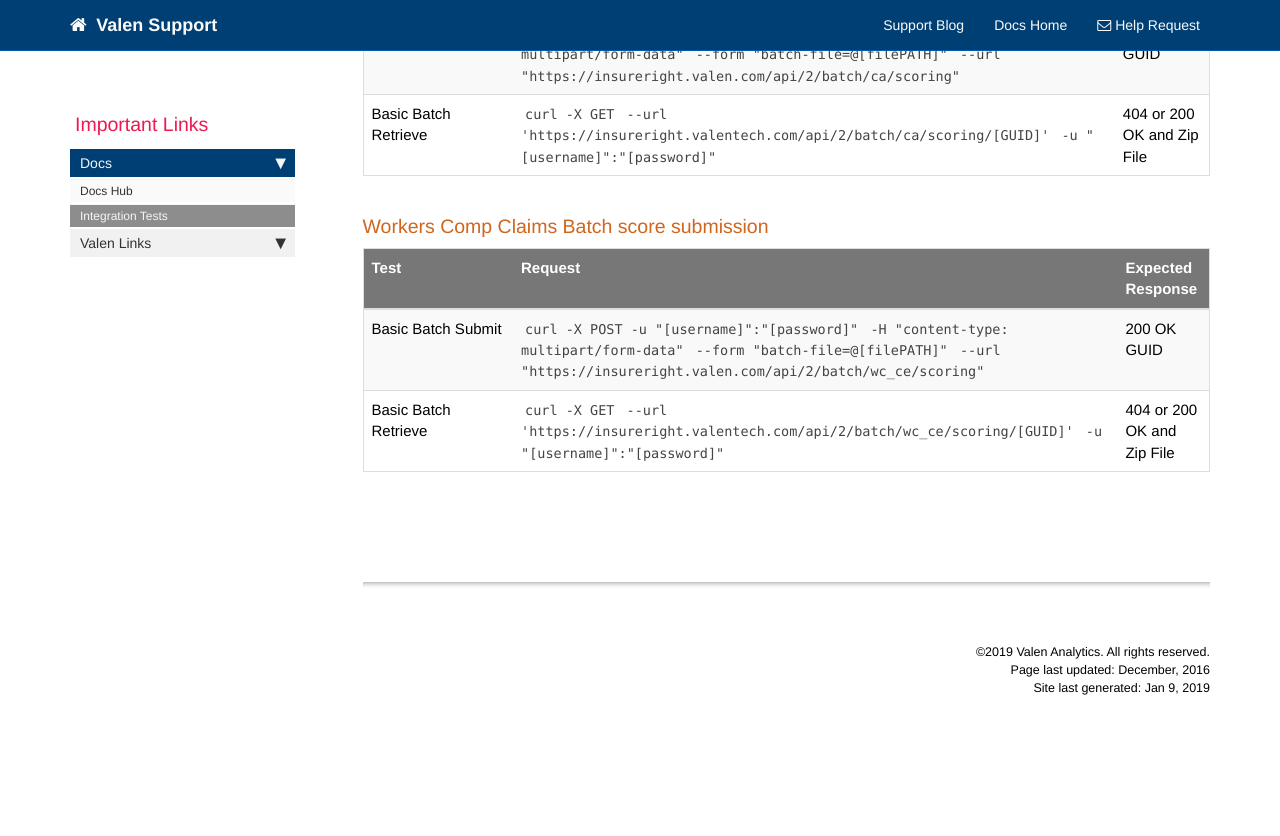
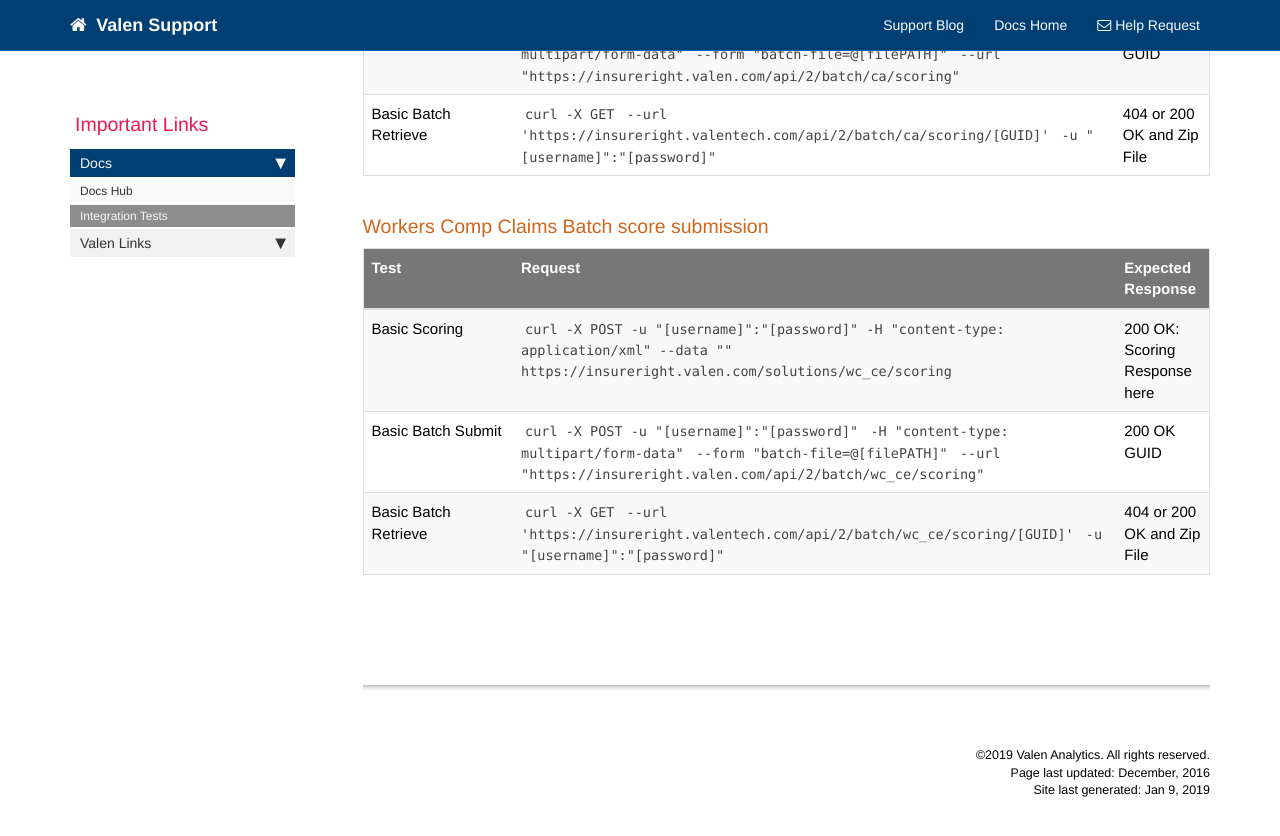
Before and after one commit to valensupport/valensupport.github.io, a Jekyll site: the page built from pages/test_plans.md, in a window 1280 px wide and 900 px high, scrolled down 979 px. Shown: the top 836 px of the window. Built offline with Jekyll 4.4.1, drawn with Linux system fonts in a browser that asks for light colours; nearby versions of some CDN libraries; comment, search, counter and statistics services are not loaded; before the commit the page ends 1777 px from its top, so only the background shows below that.

Commit message:
Update test_plans.md
Add in XML path for scoring workers comp claims

```diff
--- a/pages/test_plans.md
+++ b/pages/test_plans.md
@@ -34,5 +34,6 @@ Here is a collection of sample integrations for Valen's Web Services.
 {:.tests}
 |Test|Request|Expected Response|
 |----|-------|-----------------|
+|Basic Scoring|`curl -X POST -u "[username]":"[password]" -H "content-type: application/xml" --data "" https://insureright.valen.com/solutions/wc_ce/scoring`| 200 OK: Scoring Response here|
 |Basic Batch Submit|`curl -X POST -u "[username]":"[password]"` `-H "content-type: multipart/form-data"` `--form "batch-file=@[filePATH]"` `--url "https://insureright.valen.com/api/2/batch/wc_ce/scoring"`|200 OK GUID|
 |Basic Batch Retrieve|`curl -X GET` `--url 'https://insureright.valentech.com/api/2/batch/wc_ce/scoring/[GUID]'` `-u "[username]":"[password]"`|404 or 200 OK and Zip File|
```
